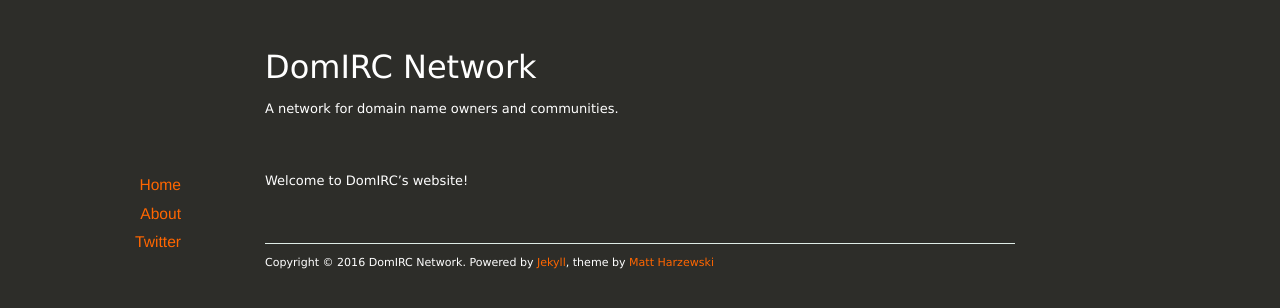
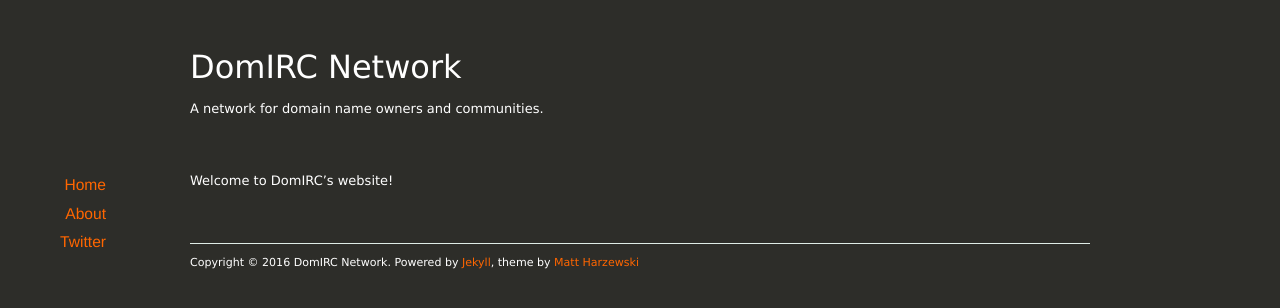
Before and after one commit to DomIRC/domirc.github.io, a Jekyll site: the page built from index.md, in a window 1280 px wide. Shown: the top 308 px of the page. Built offline with Jekyll 4.4.1, drawn with Linux system fonts in a browser that asks for light colours; nearby versions of some CDN libraries.

Commit message:
style and formating edits

```diff
--- a/assets/css/style.css
+++ b/assets/css/style.css
@@ -107,13 +107,13 @@
 
 /*** Structure ***/
 #page {
-	width: 750px;
+	width: 900px;
 	margin: 0 auto;
 	position: relative;
 }
 
 #header {
-	width: 750px;
+	width: 900px;
 	margin: 40px auto 50px auto;
 }
 #header h1 {
@@ -125,7 +125,7 @@
 }
 
 #footer {
-	width: 750px;
+	width: 900px;
 	margin: 50px auto 20px auto;
 	padding-top: 10px;
 	font-size: 0.85em;
@@ -133,7 +133,7 @@
 }
 
 #content {
-	width: 750px;
+	width: 900px;
 	margin: 0 auto;
 }
 
```
Also changed, not shown: registration/index.markdown (+8 -0 lines).
